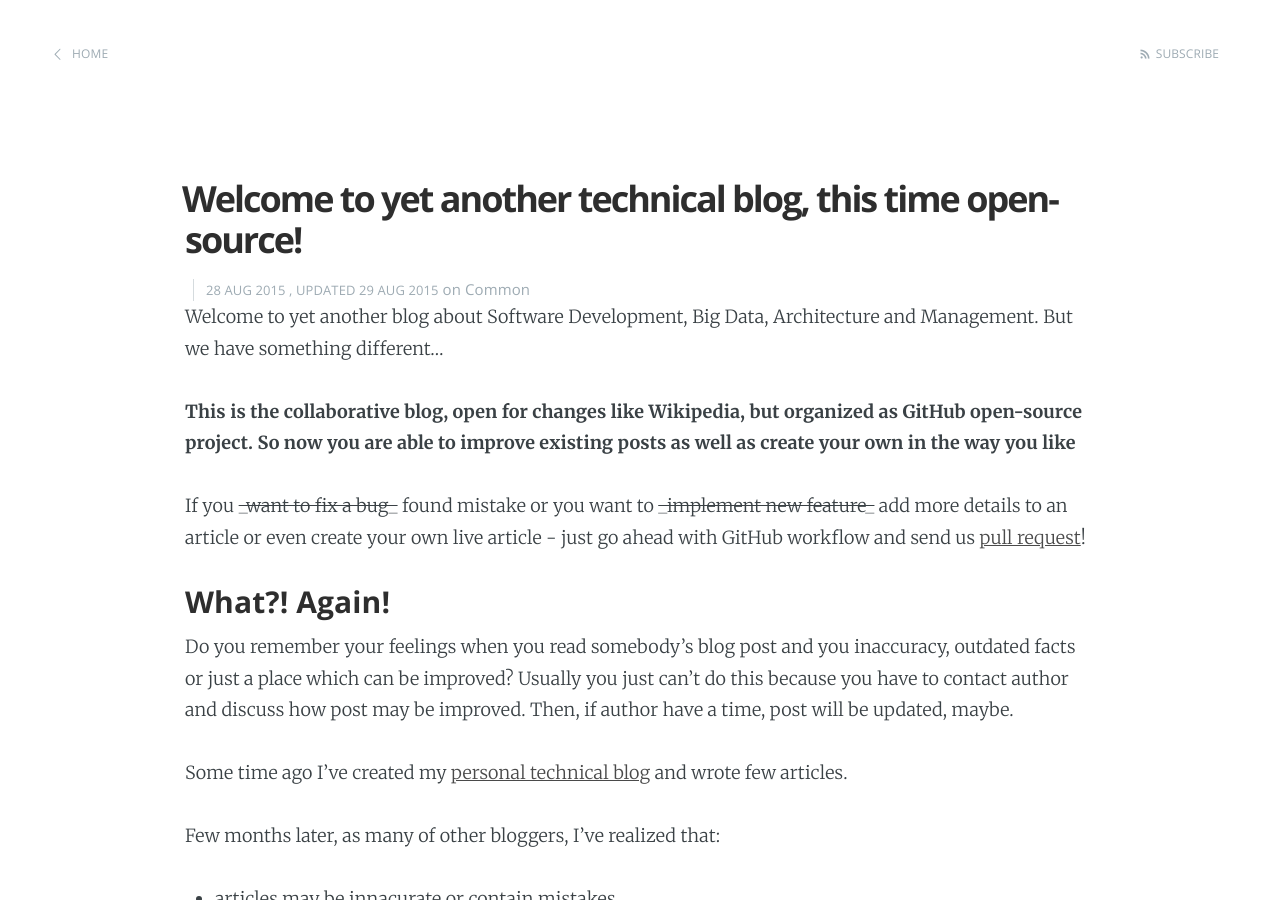
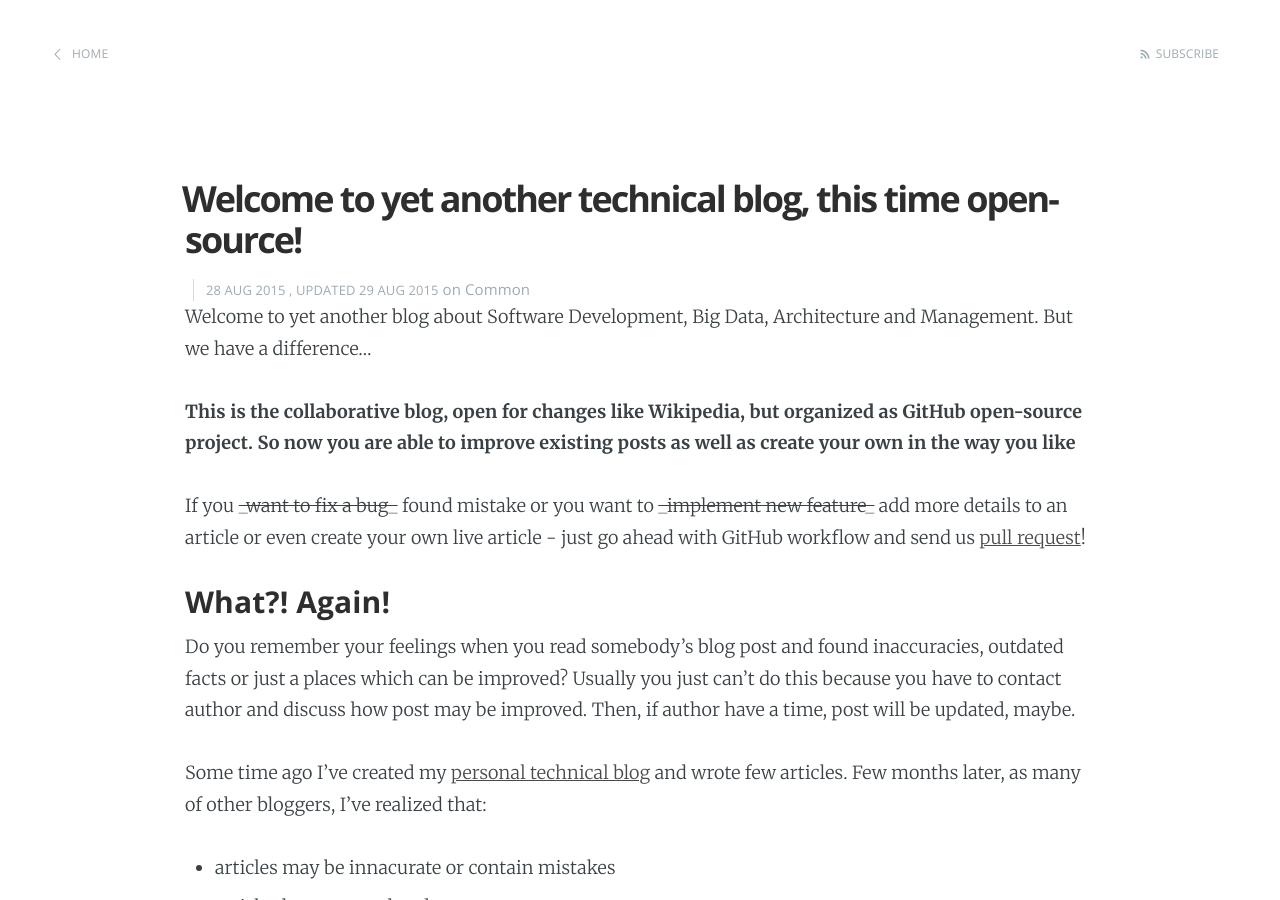
Before and after one commit to rndblog/rndblog.github.io, a Jekyll site: the page built from _posts/2015-03-29-welcome.markdown, in a window 1280 px wide and 900 px high. Built offline with Jekyll 4.4.1, drawn with Linux system fonts in a browser that asks for light colours; Markdown is read by kramdown in place of the engine named in the settings.

Commit message:
Init settings

```diff
--- a/_posts/2015-03-29-welcome.markdown
+++ b/_posts/2015-03-29-welcome.markdown
@@ -12,7 +12,7 @@ author_bio: 'I`m Grid Architect at GridDynamics in San Francisco, USA. You can f
 ---
 
 
-Welcome to yet another blog about Software Development, Big Data, Architecture and Management. But we have something different...
+Welcome to yet another blog about Software Development, Big Data, Architecture and Management. But we have a difference...
 
 **This is the collaborative blog, open for changes like Wikipedia, but organized as GitHub open-source project. So now you are able to improve existing posts as well as create your own in the way you like**
 
@@ -20,14 +20,12 @@ If you <S>_want to fix a bug_</S> found mistake or you want to <S>_implement new
 
 ### What?! Again!
 
-Do you remember your feelings when you read somebody's blog post and you inaccuracy, outdated facts or just a place which can be improved? Usually you just can't do this because you have to contact author and discuss how post may be improved. Then, if author have a time, post will be updated, maybe.
+Do you remember your feelings when you read somebody's blog post and found inaccuracies, outdated facts or just a places which can be improved? Usually you just can't do this because you have to contact author and discuss how post may be improved. Then, if author have a time, post will be updated, maybe.
 
-Some time ago I've created my [personal technical blog](http://sotnikdv.github.io/common/2015/03/29/welcome.html) and wrote few articles.
-
-Few months later, as many of other bloggers, I've realized that:
-  - articles may be innacurate or contain mistakes
-  - articles become outdated
-  - somebody may have more knowledge than you on some topics, so reader potentially can improve article
+Some time ago I've created my [personal technical blog](http://sotnikdv.github.io/common/2015/03/29/welcome.html) and wrote few articles. Few months later, as many of other bloggers, I've realized that:
+   - articles may be innacurate or contain mistakes
+   - articles become outdated
+   - somebody may have more knowledge than you on some topics, so reader potentially can improve article
 
 **I spent a lot of time to create some of my articles and now I was faced with a choice: keep them locked in my personal blog with possible inaccuracies and rapidly aging or contribute them to community and let people improve them.**
 
```
